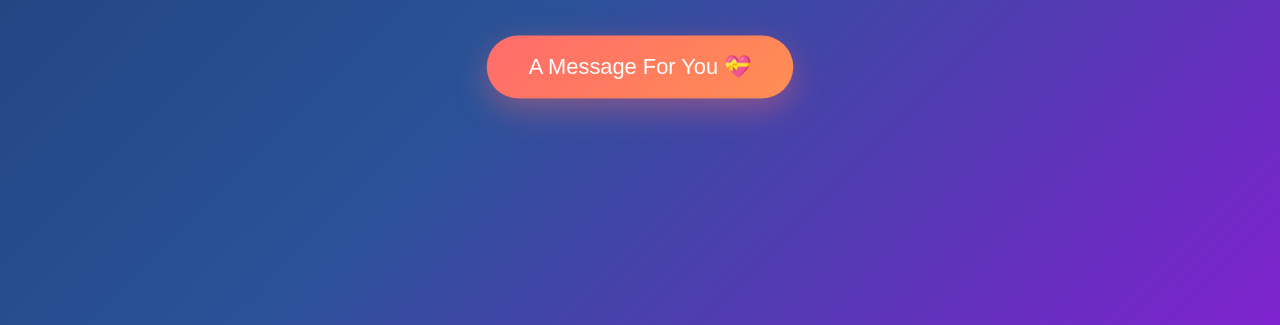
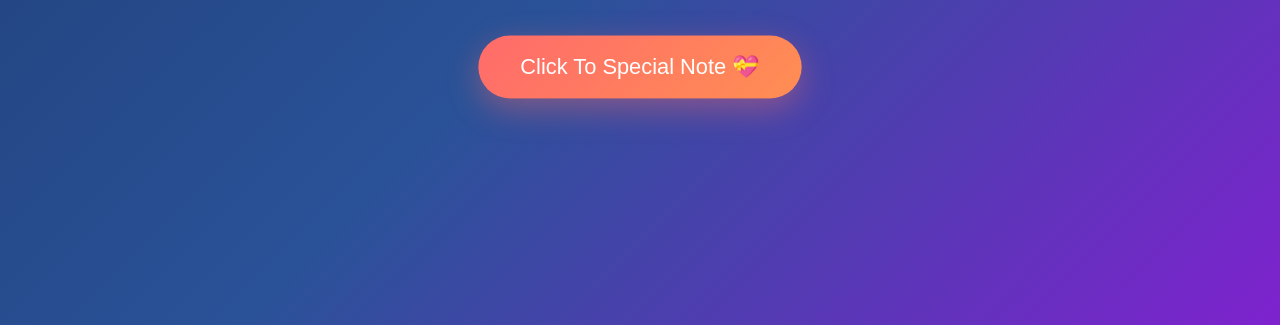
Before and after one commit to VipulPhatangare/bhaidooj, a plain HTML site: page index.html in a window 1280 px wide. Shown: the part 475-800 px from the top of the page. Drawn offline with Linux system fonts and the light colour scheme.

Commit message:
first commit

```diff
--- a/index.html
+++ b/index.html
@@ -21,7 +21,7 @@
         </h1>
         <p class="subtitle">A special message awaits you...</p>
         <button class="open-button" id="openButton">
-            <span>A Message For You 💝</span>
+            <span>Click To Special Note 💝</span>
         </button>
         <div class="fireworks">
             <div class="firework"></div>
```
